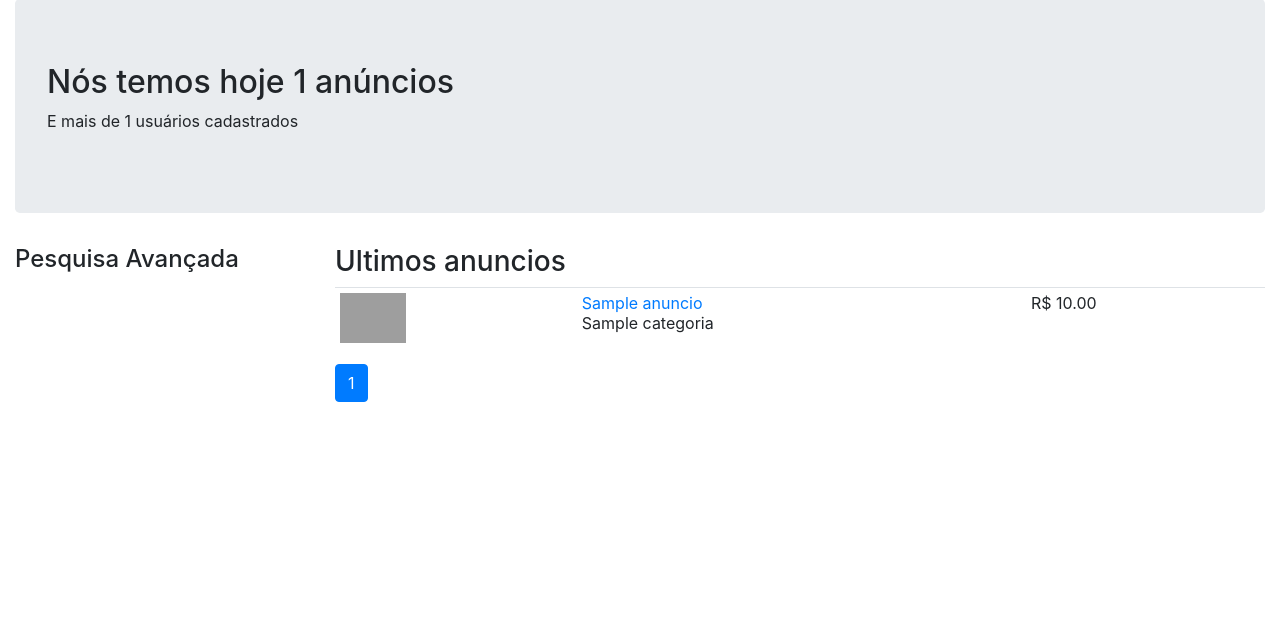
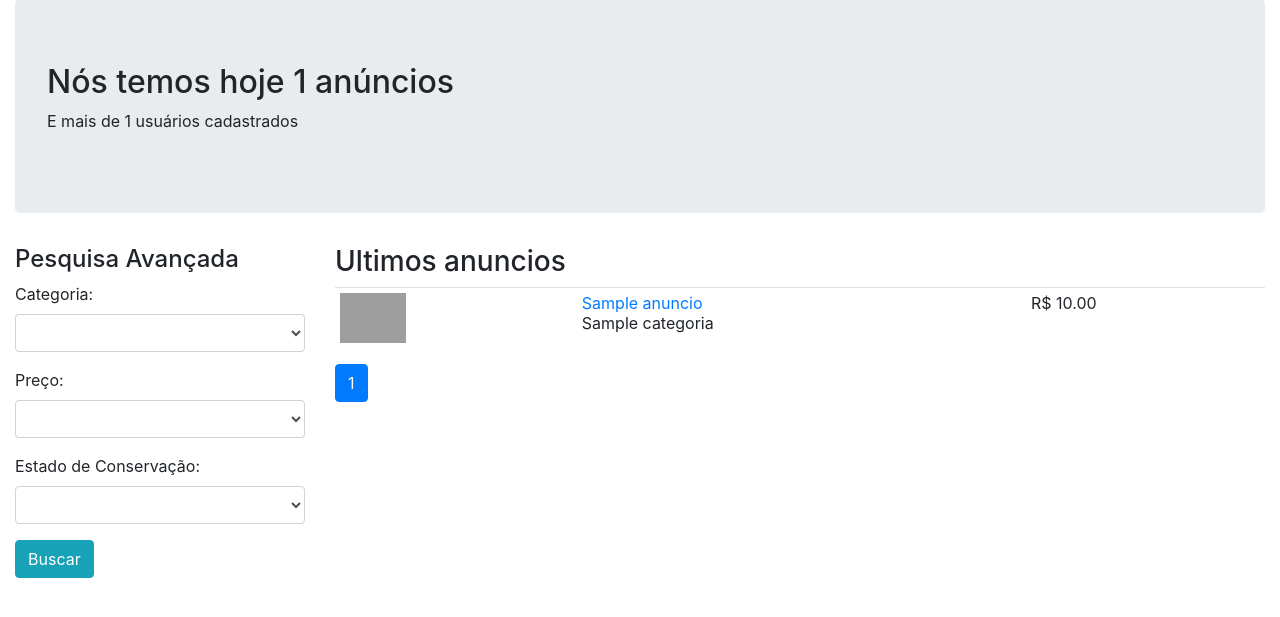
Before and after one commit to andersonnfreire/site_classificados, a PHP site: page /index.php in a window 1280 px wide. Shown: the part 57-674 px from the top of the page. Run offline with PHP 8.4, Linux system fonts and the light colour scheme; tables that the repository leaves empty or names only in its code hold one stand-in row (values such as "Sample post"); grey boxes are pictures that could not be loaded.

Commit message:
Implementando a função de pesquisa avançada por categoria, valor e estado

```diff
--- a/add-anuncio.php
+++ b/add-anuncio.php
@@ -60,9 +60,9 @@
             <div class="form-group">
                 <label for="estado">Estado de Conservação:</label>
                 <select name="estado" id="estado" class="form-control">
-                    <option value="0">Ruim</option>
-                    <option value="1">Bom</option>
-                    <option value="2">Ótimo</option>
+                    <option value="1">Ruim</option>
+                    <option value="2">Bom</option>
+                    <option value="3">Ótimo</option>
                 </select>
             </div>
             <input type="submit" value="Adicionar" class="btn btn-dark">
--- a/classes/Anuncios.php
+++ b/classes/Anuncios.php
@@ -8,23 +8,93 @@
 class Anuncios {
 
 
-    function getTotalAnuncios($pdo) {
-        $sql = $pdo->query("SELECT count(*) as c FROM anuncios");
+    function getTotalAnuncios($pdo,$filtros) {
+
+        $filtrostring = array('1=1');
+
+        if(!empty($filtros['categoria']))
+        {
+            $filtrostring[] = 'anuncios.id_categoria =:id';
+        }
+        if(!empty($filtros['preco']))
+        {
+            $filtrostring[] = 'anuncios.valor BETWEEN :preco1 AND :preco2';
+        }
+        if(!empty($filtros['estado']))
+        {
+            $filtrostring[] = 'anuncios.estado =:estado';
+        }
+
+
+        $sql = $pdo->prepare("SELECT count(*) as c FROM anuncios WHERE ". implode(' AND ',$filtrostring)."");
+
+        if(!empty($filtros['categoria']))
+        {
+           $sql->bindValue(':id', $filtros['categoria']);
+        }
+        if(!empty($filtros['preco']))
+        {
+           $preco = explode('-', $filtros['preco']);
+           $sql->bindValue(':preco1', $preco[0]);
+           $sql->bindValue(':preco2', $preco[1]);
+        }
+        if(!empty($filtros['estado']))
+        {
+           $sql->bindValue(':estado', $filtros['estado']);
+        }
+        $sql->execute();
+
         $row = $sql->fetch();
         return $row['c'];
     }
-    function getUltimosAnuncios($pdo,$page,$perPage) {
+    function getUltimosAnuncios($pdo,$page,$perPage,$filtros) {
         $offset = 0;
         $offset = ($page - 1) * $perPage;
 
 
         $array = array();
-        $sql = $pdo->query("SELECT *,"
+
+        $filtrosstring = array('1=1');
+
+        if(!empty($filtros['categoria']))
+        {
+            $filtrosstring[] = 'anuncios.id_categoria =:idcat';
+        }
+        if(!empty($filtros['preco']))
+        {
+            $filtrosstring[] = 'anuncios.valor BETWEEN =:preco1 AND =:preco2';
+        }
+        if(!empty($filtros['estado']))
+        {
+            $filtrosstring[] = 'anuncios.estado =:estado';
+        }
+
+
+
+
+
+        $sql = $pdo->prepare("SELECT *,"
                 . "(select anuncios_imagens.url from anuncios_imagens where "
                 . "anuncios_imagens.id_anuncio = anuncios.id limit 1)as url,"
                 . "(select categorias.nome from categorias where "
                 . "categorias.id = anuncios.id_categoria) as categoria"
-                . " FROM anuncios ORDER BY id DESC limit $offset,$perPage");
+                . " FROM anuncios WHERE ". implode(' AND ', $filtrosstring)." ORDER BY id DESC limit $offset,$perPage");
+
+
+        if(!empty($filtros['categoria']))
+        {
+           $sql->bindValue(':idcat', $filtros['categoria']);
+        }
+        if(!empty($filtros['preco']))
+        {
+           $preco = explode('-', $filtros['preco']);
+           $sql->bindValue(':preco1', $preco[0]);
+           $sql->bindValue(':preco2', $preco[1]);
+        }
+        if(!empty($filtros['estado']))
+        {
+           $sql->bindValue(':estado', $filtros['estado']);
+        }
         $sql->execute();
 
         if($sql->rowCount()>0)
@@ -95,7 +165,12 @@
     }
     function getAnuncio($pdo, $id) {
         $array = array();
-        $sql = $pdo->prepare("SELECT * FROM anuncios WHERE id =:aid");
+        $sql = $pdo->prepare("SELECT *,"
+                . "(select categorias.nome from categorias where "
+                . "categorias.id = anuncios.id_categoria) as categoria,"
+                . "(select usuarios.telefone from usuarios where "
+                . "usuarios.id = anuncios.id_usuario) as telefone"
+                . " FROM anuncios WHERE id =:aid");
 
         $sql->bindValue(":aid",$id);
         $sql->execute();
--- a/editar-anuncio.php
+++ b/editar-anuncio.php
@@ -73,9 +73,9 @@
         <div class="form-group">
             <label for="estado">Estado de Conservação:</label>
             <select name="estado" id="estado" class="form-control">
-                <option value="0" <?php echo ($info['estado'] == '0') ? 'selected="selected"' : ''; ?>>Ruim</option>
-                <option value="1" <?php echo ($info['estado'] == '1') ? 'selected="selected"' : ''; ?>>Bom</option>
-                <option value="2" <?php echo ($info['estado'] == '2') ? 'selected="selected"' : ''; ?>>Ótimo</option>
+                <option value="1" <?php echo ($info['estado'] == '1') ? 'selected="selected"' : ''; ?>>Ruim</option>
+                <option value="2" <?php echo ($info['estado'] == '2') ? 'selected="selected"' : ''; ?>>Bom</option>
+                <option value="3" <?php echo ($info['estado'] == '3') ? 'selected="selected"' : ''; ?>>Ótimo</option>
             </select>
         </div>
         <div class="form-group">
--- a/index.php
+++ b/index.php
@@ -4,18 +4,33 @@
 <?php
 require './classes/Anuncios.php';
 require './classes/Usuarios.php';
+require './classes/Categorias.php';
 $a = new Anuncios();
 $u = new Usuarios();
-$total_anuncios = $a->getTotalAnuncios($pdo);
+$c = new Categorias();
+
+$filtros = array(
+    'categoria' => '',
+    'preco' => '',
+    'estado' => ''
+);
+if(isset($_GET['filtros']))
+{
+    $filtros = $_GET['filtros'];
+}
+
+$total_anuncios = $a->getTotalAnuncios($pdo,$filtros);
 $total_usuarios = $u->getTotalUsuarios($pdo);
-
 $p = 1;
 if (isset($_GET['p']) && !empty($_GET['p'])) {
     $p = addslashes($_GET['p']);
 }
 $por_pagina = 2;
 $total_paginas = ceil($total_anuncios / $por_pagina);
-$ultimos_anuncios = $a->getUltimosAnuncios($pdo, $p, $por_pagina);
+
+
+$ultimos_anuncios = $a->getUltimosAnuncios($pdo, $p, $por_pagina,$filtros);
+$categorias = $c->getLista($pdo);
 ?>
 <!DOCTYPE html>
 <!--
@@ -35,6 +50,45 @@
     <div class="row">
         <div class="col-sm-3">
             <h4>Pesquisa Avançada</h4>
+
+            <form method="GET">
+                <div class="form-group">
+                    <label for="categoria">Categoria:</label>
+                    <select id="categoria" name="filtros[categoria]" class="form-control">
+                        <option></option>
+                        <?php foreach ($categorias as $cat): ?>
+                            <option value="<?php echo $cat['id']; ?>" <?php echo ($cat['id'] == $filtros['categoria'])? 'selected ="selected"':'' ?> "><?php echo utf8_encode($cat['nome']) ?></option>
+                        <?php endforeach; ?>
+                    </select>
+                </div>
+
+                <div class="form-group">
+                    <label for="preco">Preço:</label>
+                    <select id="preco" name="filtros[preco]" class="form-control">
+                        <option></option>
+                        <option value="0-50" <?php echo ($filtros['preco'] == '0-50')?'selected ="selected"':'' ?>>R$ 0 - 50</option>
+                        <option value="51-100" <?php echo ($filtros['preco'] == '51-100')?'selected ="selected"':'' ?>>R$ 51 - 100</option>
+                        <option value="101-200" <?php echo ($filtros['preco'] == '101-200')?'selected ="selected"':'' ?>>R$ 101 - 200</option>
+                        <option value="201-500" <?php echo ($filtros['preco'] == '201-500')?'selected ="selected"':'' ?>>R$ 201 - 500</option>
+                    </select>
+                </div>
+                <div class="form-group">
+                    <label for="estado">Estado de Conservação:</label>
+                    <select name="filtros[estado]" id="estado" class="form-control">
+                        <option></option>
+                        <option value="1" <?php echo ($filtros['estado'] == '1')?'selected ="selected"':'' ?>>Ruim</option>
+                        <option value="2" <?php echo ($filtros['estado'] == '2')?'selected ="selected"':'' ?>>Bom</option>
+                        <option value="3" <?php echo ($filtros['estado'] == '3')?'selected ="selected"':'' ?>>Ótimo</option>
+                    </select>
+                </div>
+                <div class="form-group">
+                    <input type="submit" class="btn btn-info" value="Buscar"/>
+                </div>
+            </form>
+
+
+
+
         </div>
         <div class="col-sm-9">
             <h3>Ultimos anuncios</h3>
@@ -65,9 +119,16 @@
             </table>
             <nav aria-label="Page navigation example">
                 <ul class="pagination">
-                    <?php for($q=1; $q <=$total_paginas;$q++):?>
-                    <li class="page-item <?php echo($p==$q)?'active':'';?>"><a class="page-link"  href="index.php?p=<?php echo $q;?>"><?php echo $q;?></a></li>
-                    <?php endfor;?>
+                    <?php for ($q = 1; $q <= $total_paginas; $q++): ?>
+                        <li class="page-item <?php echo($p == $q) ? 'active' : ''; ?>">
+                        <a class="page-link"  href="index.php?<?php
+                        $w = $_GET;
+                        $w['p'] = $q;
+                        echo http_build_query($w);
+                        ?>"><?php echo $q; ?>
+                        </a>
+                        </li>
+                        <?php endfor; ?>
                 </ul>
             </nav>
         </div>
@@ -75,4 +136,5 @@
     </div>
 </div>
 
-<?php require 'pages/footer.php';
+<?php
+require 'pages/footer.php';
--- a/pages/footer.php
+++ b/pages/footer.php
@@ -1,4 +1,6 @@
 
-
+    <script type="text/javascript" src="assets/js/jquery-3.4.1.min.js" rel="stylesheet"></script>
+        <script type="text/javascript" src="assets/js/script.js" rel="stylesheet"></script>
+        <script type="text/javascript" src="assets/js/bootstrap.min.js" rel="stylesheet"></script>
 </body>
 </html>
--- a/pages/header.php
+++ b/pages/header.php
@@ -8,9 +8,7 @@
 
         <link rel="stylesheet" href="assets/css/bootstrap.min.css"/>
         <link rel="stylesheet" href="assets/css/style.css"/>
-        <script type="text/javascript" src="assets/js/jquery-3.4.1.min.js" rel="stylesheet"></script>
-        <script type="text/javascript" src="assets/js/script.js" rel="stylesheet"></script>
-        <script type="text/javascript" src="assets/js/bootstrap.min.js" rel="stylesheet"></script>
+
         <link href="http://fonts.googleapis.com/icon?family=Material+Icons" rel="stylesheet">
     </head>
     <body>
```
Also changed, not shown: produto.php (+40 -5 lines), 8 other files.
